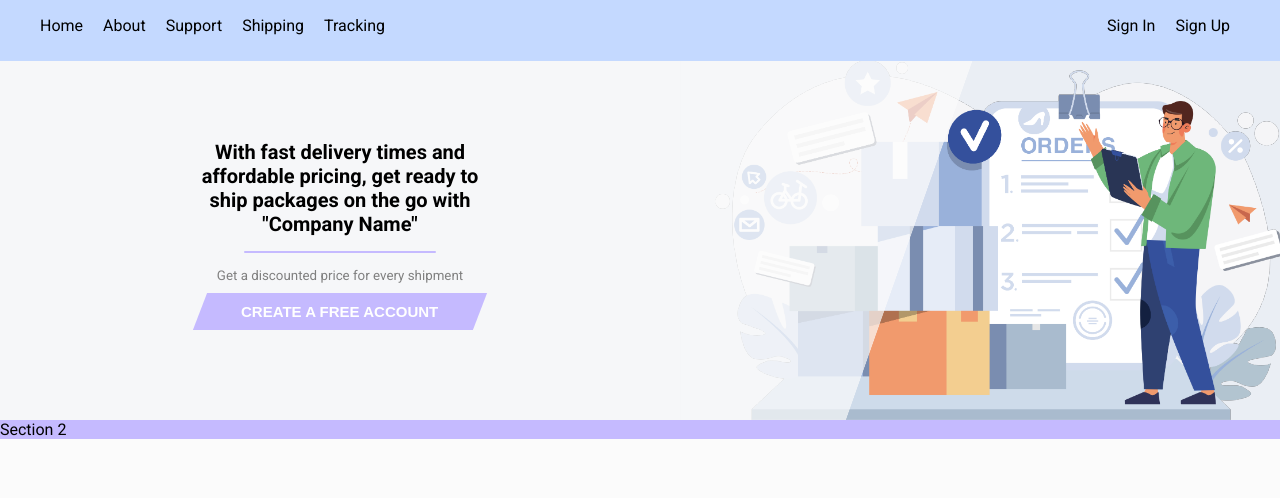
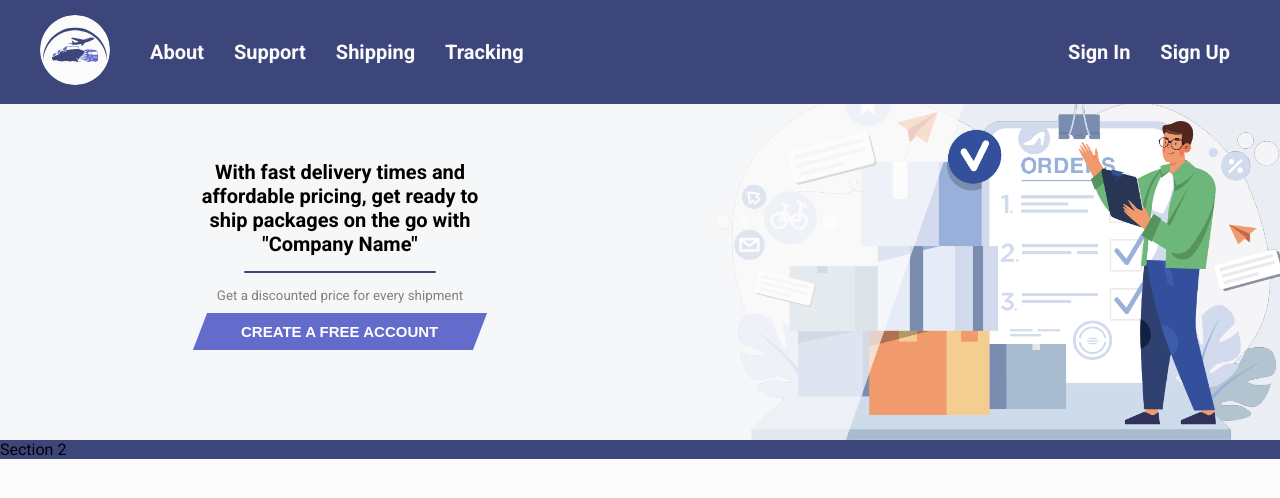
Before and after one commit to EdwardVNguyen/PostOfficeDatabase, a React (Vite) app: page / in a window 1280 px wide. Shown: the top 498 px of the page. Built offline with nearby package versions, Linux system fonts and the light colour scheme.

Commit message:
added logo, changed color pallete, tidied up header

```diff
--- a/src/App.css
+++ b/src/App.css
@@ -1,13 +1,13 @@
 main {
-  padding-top: 60px;
+  padding-top: 80px;
 }
 header {
   display: flex;
-  background-color: #C4D9FF;
+  background-color: #3C467B;
+  font-size: 15px;
   position: fixed;
   top: 0;
   left: 0;
   width: 100%;
   z-index: 10;
-  padding-bottom: 10px;
 }
--- a/src/components/NavBar.css
+++ b/src/components/NavBar.css
@@ -1,25 +1,36 @@
 .navigation {
   display: flex;
   width: 100%;
+  padding-right: 50px;
   justify-content: space-between;
-  padding-right: 50px;
+  align-items: center;
+}
+.navigation .homeLogo {
+  display: flex;
+  height: 70px;
+  width: 70px;
 }
 .navigation ul {
   display: flex;
   flex-direction: row;
-  gap: 20px;
+  gap: 30px;
+}
+.navigation ul li a {
+  color: #FBFBFB;
+  text-decoration: none;
+  font-size: 20px;
+  font-weight: bold;
+}
+
+.navigation nav ul .signUpOrIn {
+  border: solid red;
+}
+
+.homeLogo {
+  height: 70px;
+  width: 70px;
+}
+
+ul {
   list-style-type: none;
 }
-.navigation ul li a {
-  color: #000;
-  text-decoration: none;
-
-}
-
-.navigation ul li a:hover {
-  color: #00a8ff;
-}
-
-.navigation ul li a.active {
-  color: #00a8ff;
-}
--- a/src/components/NavBar.jsx
+++ b/src/components/NavBar.jsx
@@ -1,15 +1,21 @@
 import { NavLink } from "react-router-dom";
+import homeLogo from '../assets/homeLogo.svg';
 import './NavBar.css';
 
 const NavBar = () => {
   return (
-    <div className="navigation">
+    <>
       <nav>
         <ul>
           <li>
             {/* NavLink allows to navigate different routes using the "to" prop */}
-            <NavLink to="/" className={({ isActive}) => { return isActive ? "active-link" : ""; }}>Home</NavLink>
+            <NavLink to="/" ><img className="homeLogo" src={homeLogo} alt="Home"/></NavLink>
           </li>
+        </ul>
+      </nav>
+      <div class="navigation">
+      <nav>
+        <ul>
           <li>
             <NavLink to="/about">About</NavLink>
           </li>
@@ -36,6 +42,7 @@ const NavBar = () => {
         </ul>
       </nav>
     </div>
+    </>
   );
 };
 
--- a/src/pages/Home.css
+++ b/src/pages/Home.css
@@ -15,7 +15,7 @@
    font-size: 20px;
  }
  .section1 .subSection1 .line {
-   background-color: #C5BAFF;
+   background-color: #3C467B;
    height: 2px;
    border-radius: 4px;
    width: 15vw;
@@ -28,7 +28,7 @@
 
 /* From Uiverse.io by mrhyddenn */
 .section1 .subSection1 button {
-  background: #C5BAFF;
+  background: #636CCB;
   border: none;
   margin: 10px 0px;
   padding: 10px 20px;
@@ -54,7 +54,7 @@
   bottom: 0;
   right: 100%;
   left: 0;
-  background: rgb(20, 20, 20);
+  background: #3C467B;
   opacity: 0;
   z-index: -1;
   transition: all 0.5s;
@@ -77,5 +77,5 @@
 }
 
 .section2 {
-  background-color: #C5BAFF;
+  background-color: #3C467B;
 }
```
Also changed, not shown: src/assets/homeLogo.svg (added).
